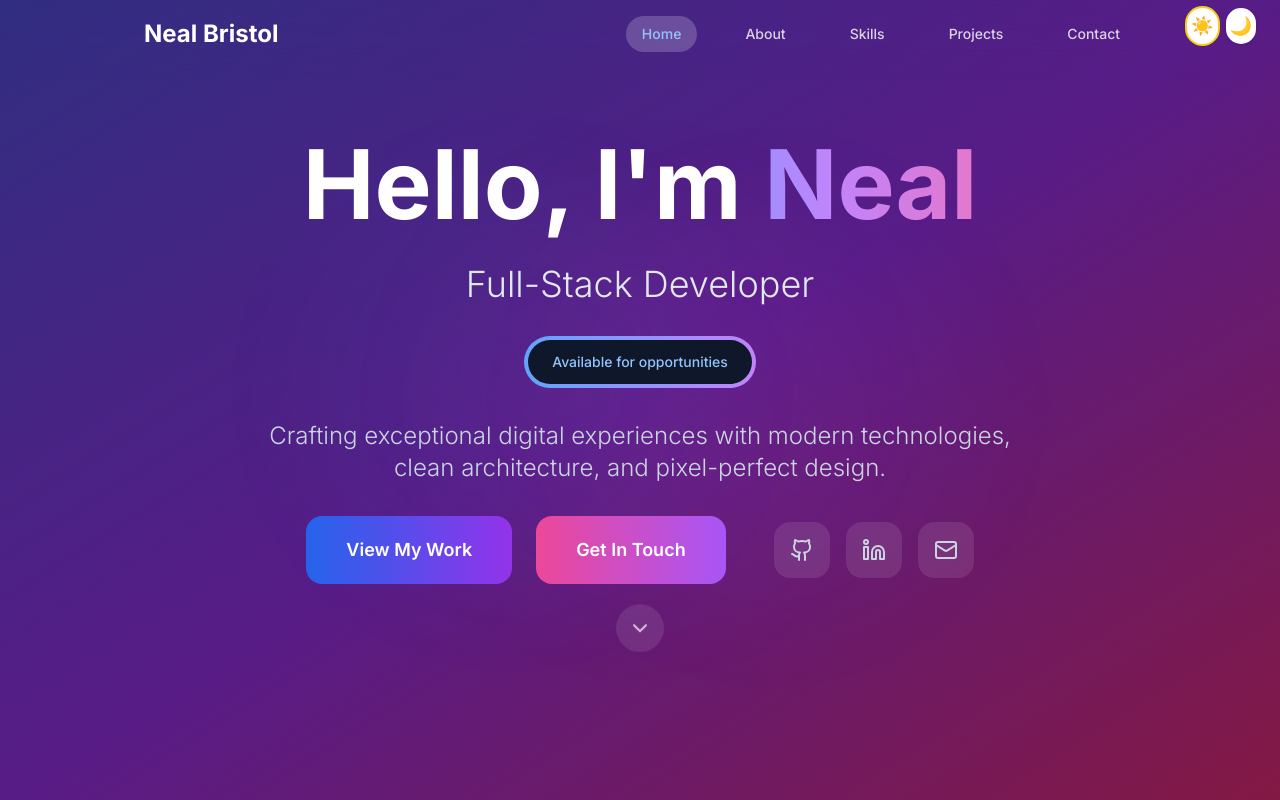
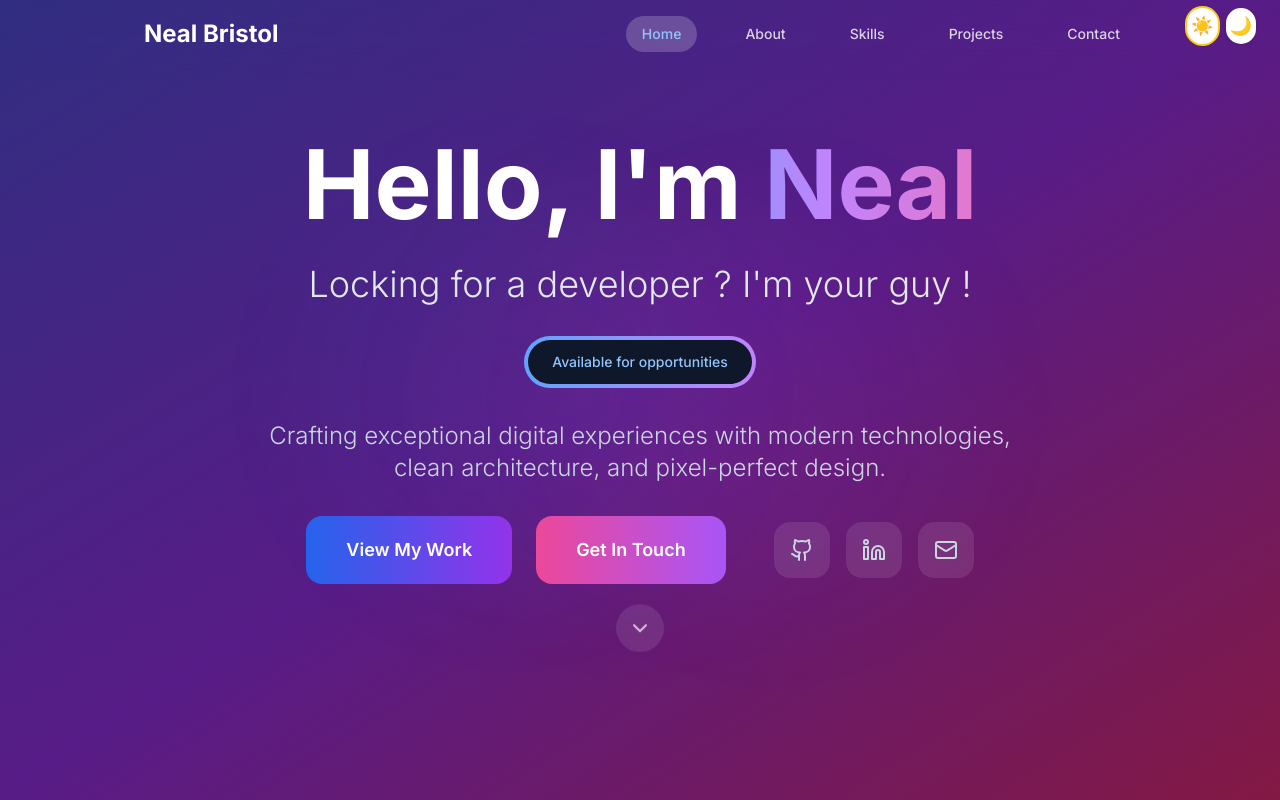
Before and after one commit to neal92/Portfolio_Neal, a React (Vite) app: page / in a window 1280 px wide. Shown: the top 800 px of the page. Built offline with nearby package versions, Linux system fonts and the light colour scheme.

Commit message:
fix frontend

```diff
--- a/src/components/Hero.tsx
+++ b/src/components/Hero.tsx
@@ -23,7 +23,7 @@ const Hero: React.FC<HeroProps> = ({ onNavigate }) => {
             </span>
           </h1>
           <p className="text-2xl sm:text-3xl lg:text-4xl text-slate-200 dark:text-slate-300 mb-2 font-light">
-            Full-Stack Developer
+            Locking for a developer ? I'm your guy !
           </p>
           <div className="inline-block p-1 bg-gradient-to-r from-blue-400 to-purple-400 rounded-full mb-6">
             <div className="bg-slate-900 dark:bg-slate-800 px-6 py-2 rounded-full">
```
